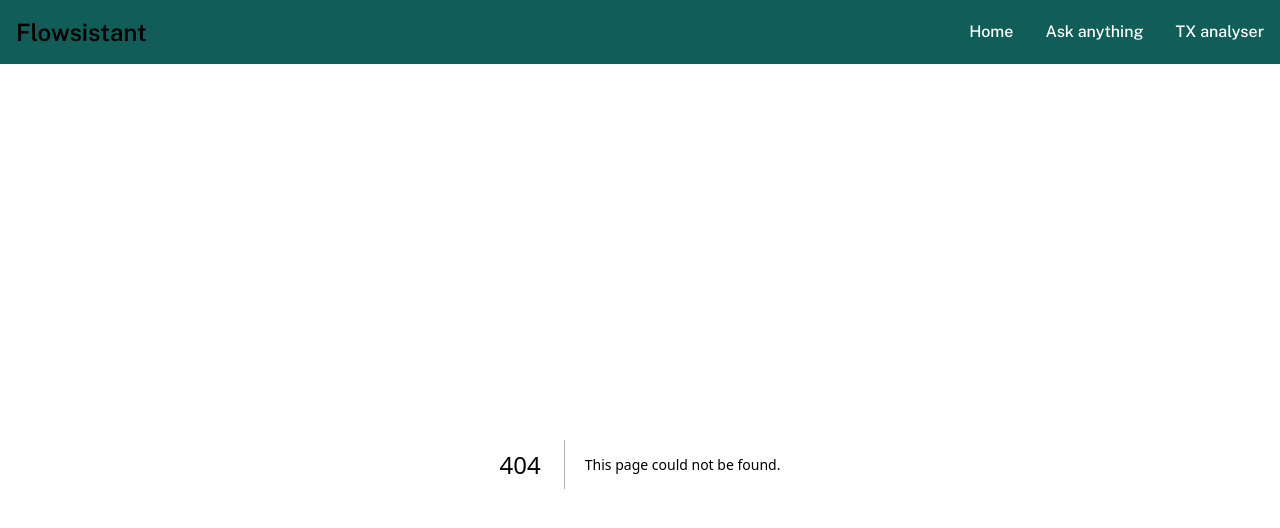
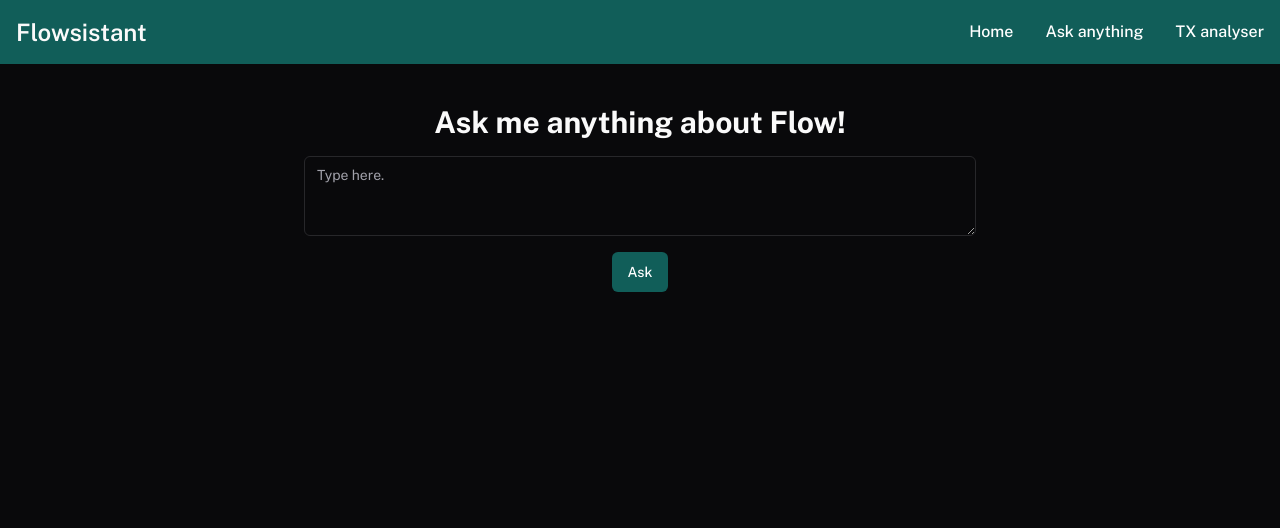
Before and after one commit to Tointer/Flowsistant, a Next.js app: page /interface/ama in a window 1280 px wide. Before the commit this address had no page. Shown: the top 528 px of the page. Built offline with nearby package versions, Linux system fonts and the light colour scheme.

Commit message:
add AMA page

```diff
--- /dev/null
+++ b/app/interface/ama/page.tsx
@@ -0,0 +1,108 @@
+"use client"
+import { useState } from 'react'
+import CodeMirror from '@uiw/react-codemirror';
+import { javascript } from '@codemirror/lang-javascript';
+import DialogBox from '../DialogBox';
+import { Button } from "@/components/ui/button"
+import { Loader2 } from "lucide-react"
+import { Textarea } from "@/components/ui/textarea"
+
+export default function AMA() {
+  const [resultPresented, setResultPresented] = useState(false)
+  const [waitingResult, setWaitingResult] = useState(false)
+  const [inputContent, setInputContent] = useState("")
+  const [helperMessage, setHelperMessage] = useState("")
+
+  function onAsk(){
+    setWaitingResult(true);
+    fetch('/api/tx-ask', {
+        method: 'POST',
+        headers: {
+            'Content-Type': 'application/json'
+        },
+        body: JSON.stringify({ tx: inputContent })
+    }).then(data => {
+        console.log(JSON.stringify(data));
+        data.json().then(response => {
+            console.log(response);
+            setHelperMessage(response.answer)
+            setResultPresented(true);
+            setWaitingResult(false);
+        });
+    })
+  }
+
+  function onCodeChange(value: string) {
+      setResultPresented(false);
+      setInputContent(value);
+  }
+
+  return (
+      <div className='mt-10 flex flex-col text-center gap-4'>
+        <h1 className="text-3xl font-bold">Ask me anything about Flow!</h1>
+        <div className='flex flex-col items-center gap-4 mb-10'>
+        <Textarea
+            className='max-w-2xl w-full'
+            placeholder="Type here."
+            onChange={(e) => onCodeChange(e.target.value)}
+        />
+        {/* <CodeMirror
+            className="text-left min-w-100"
+            minWidth='500px'
+            minHeight='100px'
+            value={codeExample}
+            theme='dark'
+            lang="javascript"
+            extensions={[javascript({ jsx: true })]}
+            onChange={onCodeChange}
+        /> */}
+        {resultPresented ?
+            <DialogBox message={helperMessage} status="ok" />
+            :
+            waitingResult?
+                <Button disabled>
+                    <Loader2 className="mr-2 h-4 w-4 animate-spin" />
+                    Thinking
+                </Button>
+                :
+                <Button className="bg-teal-800 text-white" onClick={onAsk}>Ask</Button>
+        }
+        </div>
+      </div>
+  )
+}
+
+const codeExample = `
+import FungibleToken from 0x0b2a3299cc857e29
+import FiatToken from 0x0b2a3299cc857e29
+
+transaction() {
+
+// The Vault resource that holds the tokens that are being transferred
+let sentVault: @FungibleToken.Vault
+
+prepare(signer: AuthAccount) {
+
+    // Get a reference to the signer's stored vault
+    let vaultRef = signer.borrow<&FiatToken.Vault>(from: FiatToken.VaultStoragePath)
+        ?? panic("Could not borrow reference to the owner's Vault!")
+
+    // Withdraw tokens from the signer's stored vault
+    self.sentVault <- vaultRef.withdraw(amount: 5000)
+}
+
+execute {
+
+    // Get the recipient's public account object
+    let recipient = getAccount(0x0b2a3299cc857e29)
+
+    // Get a reference to the recipient's Receiver
+    let receiverRef = recipient.getCapability(FiatToken.VaultReceiverPubPath)
+        .borrow<&{FungibleToken.Receiver}>()
+        ?? panic("Could not borrow receiver reference to the recipient's Vault")
+
+    // Deposit the withdrawn tokens in the recipient's receiver
+    receiverRef.deposit(from: <-self.sentVault)
+}
+}
+`
```
